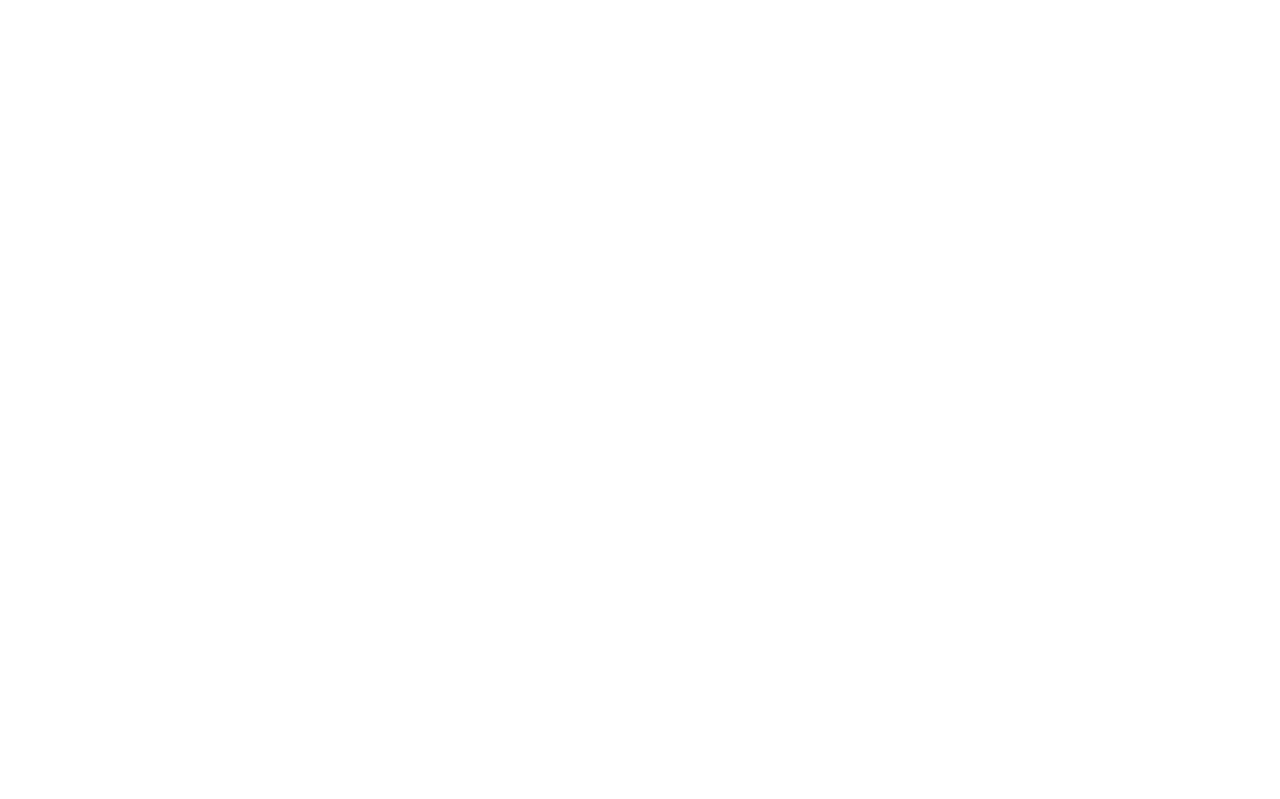
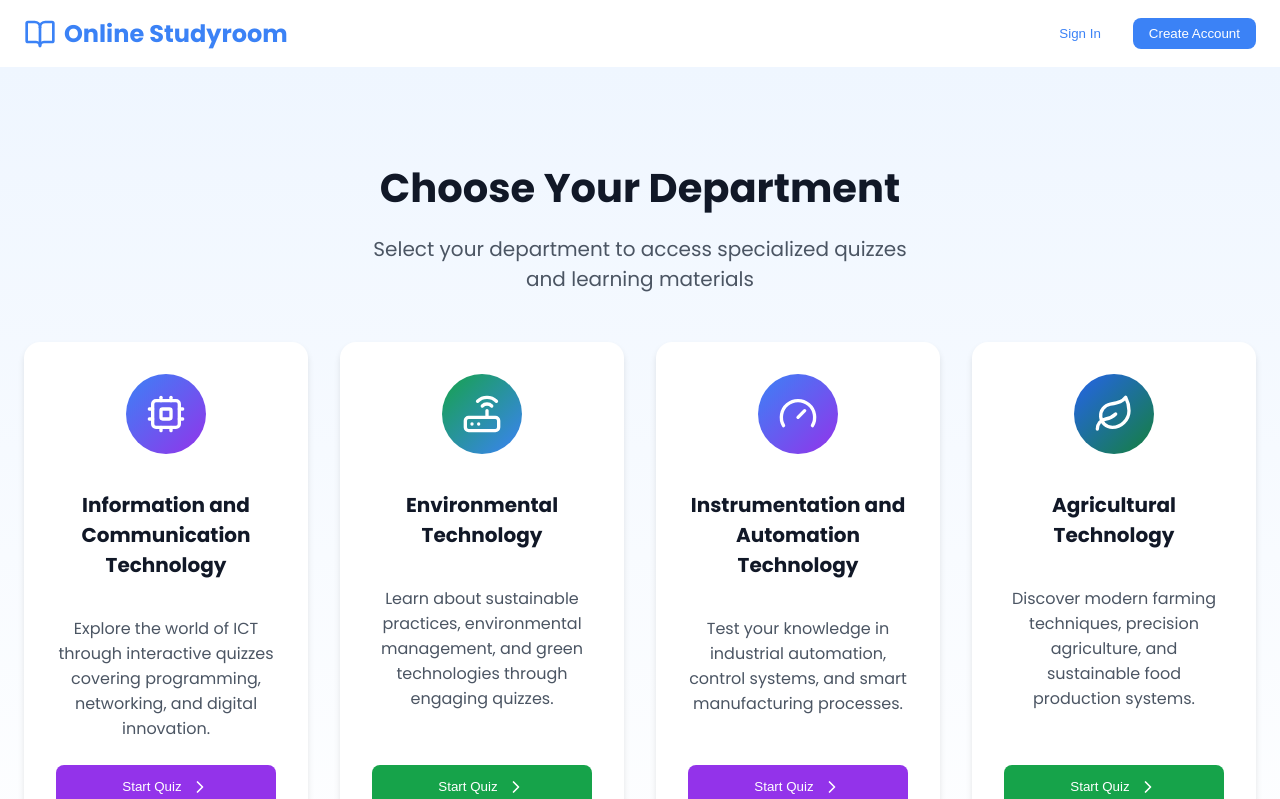
Before and after one commit to Dinujaya-Sandaruwan/online-studyroom, a React (Vite) app: page /select-dep in a window 1280 px wide. Before the commit this address had no page. Shown: the top 799 px of the page. Built offline with nearby package versions, Linux system fonts and the light colour scheme.

Commit message:
Build: Department selection page and added styles

```diff
--- /dev/null
+++ b/src/pages/Quiz.tsx
@@ -0,0 +1,15 @@
+import { useState } from "react";
+import Confetti from "react-confetti";
+
+const QuizPage = () => {
+  const [add, setAdd] = useState(false);
+  return (
+    <>
+      {add && <Confetti width={1720} height={500} recycle={true} />}
+      <button onClick={() => setAdd(true)}>Add</button>
+      <button onClick={() => setAdd(false)}>Remove</button>
+    </>
+  );
+};
+
+export default QuizPage;
--- /dev/null
+++ b/src/pages/SelectDep.tsx
@@ -0,0 +1,108 @@
+import React from "react";
+import { Cpu, Router, Gauge, Leaf, ChevronRight } from "lucide-react";
+import NavBar from "../components/NavBar";
+import Footer from "../components/Footer";
+
+interface DepartmentCardProps {
+  title: string;
+  description: string;
+  icon: React.ReactNode;
+  variant: "ict" | "iat" | "env" | "agri";
+}
+
+const DepartmentCard: React.FC<DepartmentCardProps> = ({
+  title,
+  description,
+  icon,
+  variant,
+}) => (
+  <div className="department-card">
+    <div className="department-card__header">
+      <div
+        className={`department-card__icon-wrapper department-card__icon-wrapper--${variant}`}
+      >
+        {icon}
+      </div>
+      <h3 className="department-card__title">{title}</h3>
+    </div>
+    <div className="department-card__content">
+      <p className="department-card__description">{description}</p>
+      <button
+        className={`department-card__button department-card__button--${variant}`}
+      >
+        <span>Start Quiz</span>
+        <ChevronRight size={20} />
+      </button>
+    </div>
+  </div>
+);
+
+const DepartmentSelection: React.FC = () => {
+  const departments = [
+    {
+      title: "Information and Communication Technology",
+      description:
+        "Explore the world of ICT through interactive quizzes covering programming, networking, and digital innovation.",
+      icon: <Cpu className="department-card__icon" size={40} />,
+      variant: "ict" as const,
+    },
+    {
+      title: "Environmental Technology",
+      description:
+        "Learn about sustainable practices, environmental management, and green technologies through engaging quizzes.",
+      icon: <Router className="department-card__icon" size={40} />,
+      variant: "env" as const,
+    },
+    {
+      title: "Instrumentation and Automation Technology",
+      description:
+        "Test your knowledge in industrial automation, control systems, and smart manufacturing processes.",
+      icon: <Gauge className="department-card__icon" size={40} />,
+      variant: "iat" as const,
+    },
+
+    {
+      title: "Agricultural Technology",
+      description:
+        "Discover modern farming techniques, precision agriculture, and sustainable food production systems.",
+      icon: <Leaf className="department-card__icon" size={40} />,
+      variant: "agri" as const,
+    },
+  ];
+
+  return (
+    <div className="department-page">
+      <NavBar />
+
+      <main className="departments">
+        <div className="departments__container">
+          <div className="departments__header">
+            <h1 className="departments__header-title">
+              Choose Your Department
+            </h1>
+            <p className="departments__header-subtitle">
+              Select your department to access specialized quizzes and learning
+              materials
+            </p>
+          </div>
+
+          <div className="departments__grid">
+            {departments.map((dept, index) => (
+              <DepartmentCard
+                key={index}
+                title={dept.title}
+                description={dept.description}
+                icon={dept.icon}
+                variant={dept.variant}
+              />
+            ))}
+          </div>
+        </div>
+      </main>
+
+      <Footer />
+    </div>
+  );
+};
+
+export default DepartmentSelection;
--- a/src/router.tsx
+++ b/src/router.tsx
@@ -3,6 +3,8 @@
 import LoginPage from "./pages/Login";
 import ChatPage from "./pages/AiChat";
 import ChatLoading from "./pages/ChatLoading";
+import QuizPage from "./pages/Quiz";
+import DepartmentSelection from "./pages/SelectDep";
 
 const Router = () => {
   return (
@@ -11,6 +13,8 @@
       <Route path="/sign-in" element={<LoginPage />} />
       <Route path="/loading" element={<ChatLoading />} />
       <Route path="/knoledge-base" element={<ChatPage />} />
+      <Route path="/quiz" element={<QuizPage />} />
+      <Route path="/select-dep" element={<DepartmentSelection />} />
     </Routes>
   );
 };
--- a/src/styles/layout/pages/_home.scss
+++ b/src/styles/layout/pages/_home.scss
@@ -1,3 +1,19 @@
+:root {
+  --color-primary: #3b82f6;
+  --color-primary-dark: #2563eb;
+  --color-purple: #9333ea;
+  --color-purple-dark: #7e22ce;
+  --color-green: #16a34a;
+  --color-green-dark: #15803d;
+  --color-gray-900: #111827;
+  --color-gray-800: #1f2937;
+  --color-gray-600: #4b5563;
+  --color-gray-400: #9ca3af;
+  --color-facebook: #3b5998;
+  --color-twitter: #1da1f2;
+  --color-github: #333;
+}
+
 // Mixins
 @mixin container {
   max-width: 80rem;
--- a/src/styles/layout/pages/_index.scss
+++ b/src/styles/layout/pages/_index.scss
@@ -2,3 +2,4 @@
 @forward "login";
 @forward "aiChat";
 @forward "chatLoading";
+@forward "selectDep";
--- /dev/null
+++ b/src/styles/layout/pages/_selectDep.scss
@@ -0,0 +1,177 @@
+// Department Selection Page Styles
+.department-page {
+  min-height: 100vh;
+  display: flex;
+  flex-direction: column;
+}
+
+.departments {
+  flex-grow: 1;
+  background: linear-gradient(to bottom, #eff6ff, white);
+  padding: 4rem 0;
+
+  &__container {
+    max-width: 80rem;
+    margin: 0 auto;
+    padding: 0 1.5rem;
+  }
+
+  &__header {
+    text-align: center;
+    margin-bottom: 3rem;
+
+    &-title {
+      font-size: 2.5rem;
+      font-weight: bold;
+      color: var(--color-gray-900);
+      margin-bottom: 1rem;
+    }
+
+    &-subtitle {
+      font-size: 1.25rem;
+      color: var(--color-gray-600);
+      max-width: 36rem;
+      margin: 0 auto;
+    }
+  }
+
+  &__grid {
+    display: grid;
+    grid-template-columns: repeat(auto-fit, minmax(280px, 1fr));
+    gap: 2rem;
+    margin-bottom: 2rem;
+  }
+}
+
+.department-card {
+  background: white;
+  border-radius: 1rem;
+  overflow: hidden;
+  box-shadow: 0 4px 6px rgba(0, 0, 0, 0.1);
+  transition: all 0.3s ease;
+  display: flex;
+  flex-direction: column;
+  height: 100%;
+
+  &:hover {
+    transform: translateY(-8px);
+    box-shadow: 0 12px 20px rgba(0, 0, 0, 0.15);
+  }
+
+  &__header {
+    padding: 2rem 2rem 0rem 2rem;
+    display: flex;
+    flex-direction: column;
+    align-items: center;
+    gap: 1rem;
+  }
+
+  &__icon-wrapper {
+    width: 80px;
+    height: 80px;
+    border-radius: 50%;
+    display: flex;
+    align-items: center;
+    justify-content: center;
+
+    &--ict {
+      background: linear-gradient(
+        135deg,
+        var(--color-primary),
+        var(--color-purple)
+      );
+    }
+
+    &--iat {
+      background: linear-gradient(
+        135deg,
+        var(--color-primary),
+        var(--color-purple)
+      );
+    }
+
+    &--env {
+      background: linear-gradient(
+        135deg,
+        var(--color-green),
+        var(--color-primary)
+      );
+    }
+
+    &--agri {
+      background: linear-gradient(
+        135deg,
+        var(--color-primary-dark),
+        var(--color-green-dark)
+      );
+    }
+  }
+
+  &__icon {
+    color: white;
+  }
+
+  &__title {
+    font-size: 1.25rem;
+    font-weight: bold;
+    color: var(--color-gray-900);
+    text-align: center;
+  }
+
+  &__content {
+    padding: 0 2rem 2rem;
+    flex-grow: 1;
+    display: flex;
+    flex-direction: column;
+  }
+
+  &__description {
+    color: var(--color-gray-600);
+    margin-bottom: 1.5rem;
+    text-align: center;
+    flex-grow: 1;
+  }
+
+  &__button {
+    width: 100%;
+    padding: 0.75rem;
+    border-radius: 0.5rem;
+    color: white;
+    border: none;
+    cursor: pointer;
+    display: flex;
+    align-items: center;
+    justify-content: center;
+    gap: 0.5rem;
+    transition: all 0.3s ease;
+    font-weight: 500;
+
+    &--ict {
+      background-color: var(--color-purple);
+      &:hover {
+        background-color: var(--color-purple-dark);
+      }
+    }
+
+    &--iat {
+      background-color: var(--color-purple);
+      &:hover {
+        background-color: var(--color-purple-dark);
+      }
+    }
+
+    &--env {
+      background-color: var(--color-green);
+      &:hover {
+        background-color: var(--color-green-dark);
+      }
+    }
+
+    &--agri {
+      background-color: var(--color-green);
+      &:hover {
+        background-color: var(--color-green-dark);
+      }
+    }
+  }
+}
```
